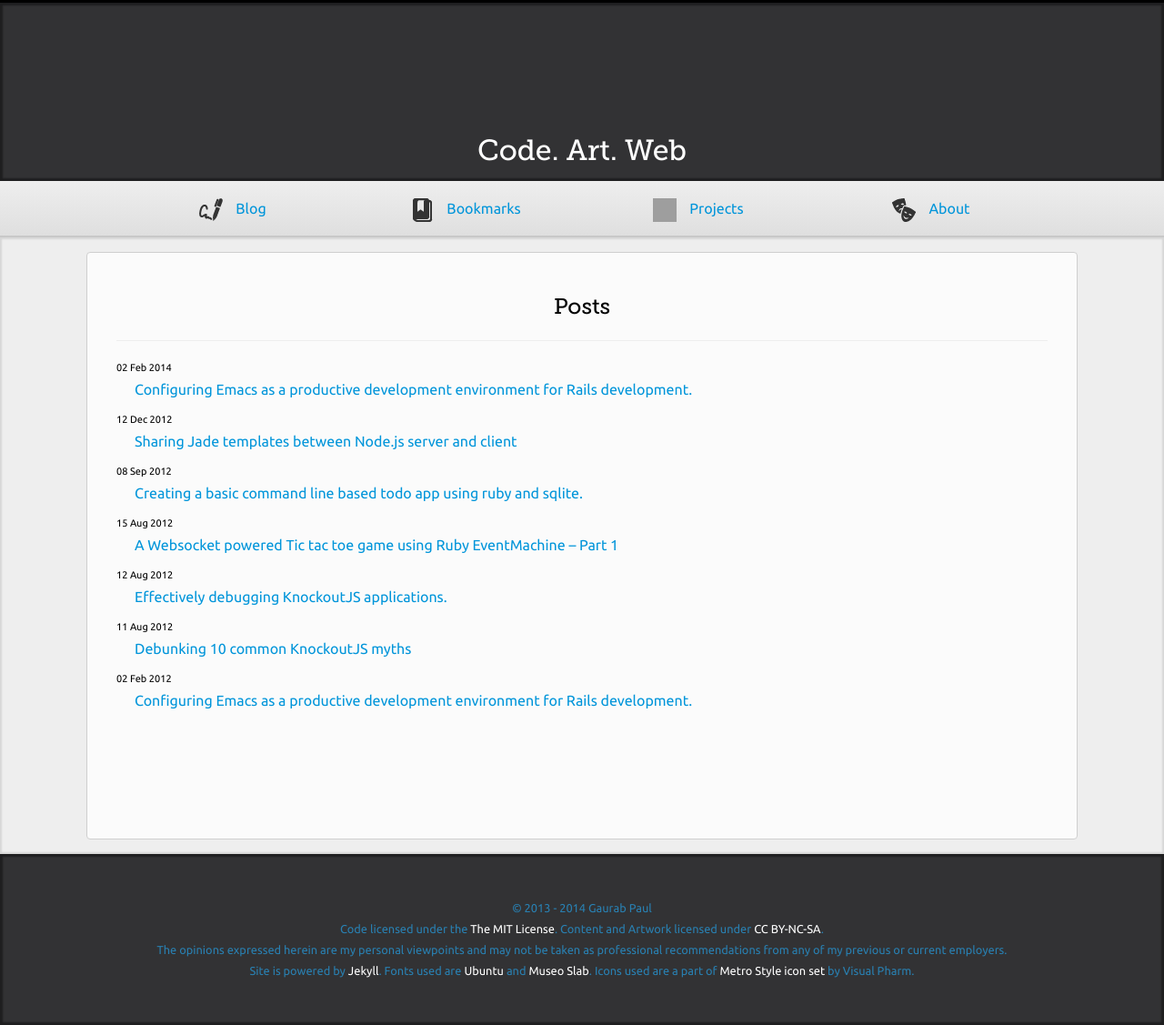
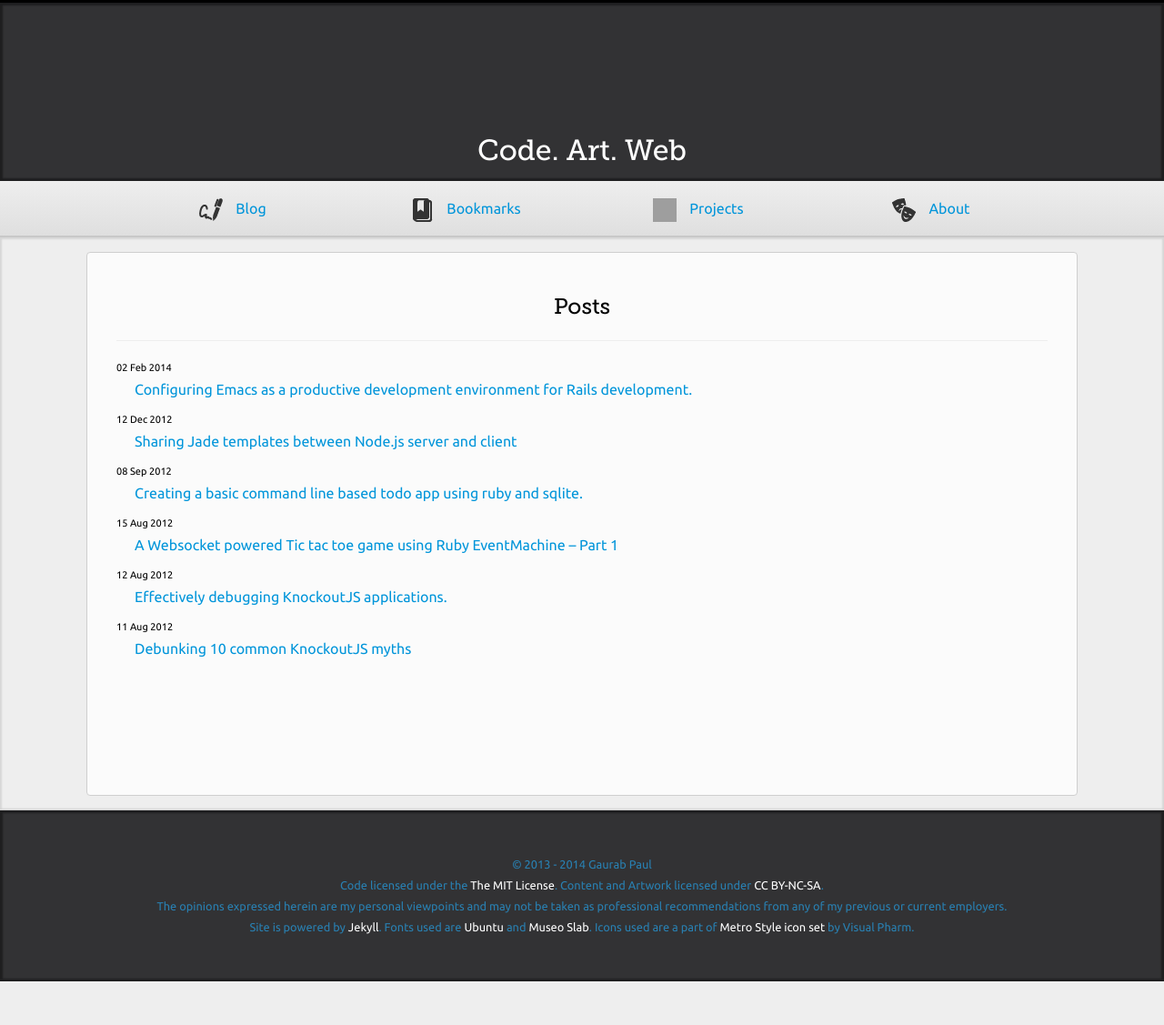
Before and after one commit to lorefnon/lorefnon.github.com, a Jekyll site: the page built from index.html, in a window 1280 px wide. Shown: the whole page at 91% size. Built offline with Jekyll 4.4.1, drawn with Linux system fonts in a browser that asks for light colours; Markdown is read by kramdown in place of the engine named in the settings; after the commit the page ends 1079 px from its top, so only the background shows below that; grey boxes are pictures that could not be loaded.

```diff
--- a/_posts/2012-02-02-configuring-emacs-for-rails.md
+++ /dev/null
@@ -1,333 +0,0 @@
----
-layout: post
-title: "Configuring Emacs as a productive development environment for Rails development."
----
-
-This post outlines some of the Emacs extensions (open source, of course) which can significantly ease the life of a Rails developer. While Rails is, by design, quite a productive framework, having the dev environment properly setup can multiply developer efficiency by an order of magnitude. Although almost all of this information is available online elsewhere, I nevertheless wanted to summarize my explorations in form of a basic guide to easily configure extensions I have found to be useful, during the course of my Rails projects. While the primary audience is a forgetful me from the future, I hope developers new to Rails or Emacs (or both) will find this helpful to get up and running with Emacs and Rails, without having to wade through reams of documentation right upfront. I have tried my best to link the appropriate authoritative resources, which may be helpful for people looking forward to customizing and extending the setup.
-
-While the setup below has been tested only in Linux Elementary, it should work for other Posix environments as well. Please ensure that you have got atleast [Emacs 24](http://www.gnu.org/software/emacs/#Obtaining) and can download packages through [`package.el`](https://github.com/technomancy/package.el). If you are not familiar with package management in emacs [Bozhidar Batsov](https://github.com/bbatsov) has presented [a great introduction](http://batsov.com/articles/2012/02/19/package-management-in-emacs-the-good-the-bad-and-the-ugly/). Adding the following snippet to your `~/.emacs` should provide access to [marmalade](http://marmalade-repo.org/) and [melpa](http://melpa.milkbox.net/#/) package archives:
-
-{% highlight lisp %}
-(require 'package)
-(add-to-list 'package-archives
-    '("marmalade" .
-      "http://marmalade-repo.org/packages/"))
-(add-to-list 'package-archives
-    '("melpa" . "http://melpa.milkbox.net/packages/") t)
-(package-initialize)
-{% endhighlight %}
-
-Syntax Checking
-===============
-
-While the `ruby-mode` bundled with Emacs works well with syntax highlighting, it does not automatically handle syntax checking. Luckily we have [flymake](http://www.emacswiki.org/emacs/FlyMake), which is a generic on the fly syntax checking system. We can install [flymake-ruby](https://github.com/purcell/flymake-ruby) which facilitates syntax checking for ruby through our package manager. Just hit `M-x package-install` and type in `flymake-ruby`.
-
-Once flymake-ruby is installed, we just have to hook it up with the ruby-mode.
-{% highlight lisp %}
-(require 'flymake-ruby)
-(add-hook 'ruby-mode-hook 'flymake-ruby-load)
-{% endhighlight %}
-
-And voila, no syntax errors go unnoticed ever again:
-
-![Emacs flymake screenshot](/images/emacs-flymake.png)
-
-
-Sane indentation
-================
-
-The default indentation system attempts to align the arguments of a function
-with the opening bracket vertically.
-
-{% highlight ruby %}
-function_call (arg1,
-               arg2);
-{% endhighlight %}
-
-While this is subjective, but if you, like me, find this behaviour erratic - the following will make emacs indent code inside parenthesis similar to elsewhere.
-
-{% highlight lisp %}
-(setq ruby-deep-indent-paren nil)
-{% endhighlight %}
-
-Ruby shell inside emacs
-=======================
-
-[inf-ruby](https://github.com/nonsequitur/inf-ruby) provides a REPL buffer connected to a Ruby subprocess. It is available through the package manager. Once installed you would probably want to bind it to a convenient shortcut. The following would bind it to `C-c r r`.
-
-{% highlight lisp %}
-(global-set-key (kbd "C-c r r") 'inf-ruby)
-{% endhighlight %}
-
-Integration with RVM
-====================
-
-If you use RVM for managing ruby versions, you would want to use [rvm.el](https://github.com/senny/rvm.el). Once installed you will just have to call `rvm-activate-corresponding-ruby` and rvm.el will automatically pick up your ruby version and gemset from .rvmrc file.
-
-The following will bind the aforementioned command to `C-c r a`
-
-{% highlight lisp %}
-(global-set-key (kbd "C-c r a") 'rvm-activate-corresponding-ruby)
-{% endhighlight %}
-
-![rvm.el](/images/emacs-rvm.png)
-
-It seamlessly integrates with `inf-ruby` so if you invoke `inf-ruby` after the previous step, you will get the version of ruby and gemset you expect.
-
-Project management with projectile
-==================================
-
-So far the steps had nothing to do with Rails and were equally useful for vanilla ruby projects. However for managing large Rails applications some basic project management facilities might come in handy.
-
-While there are a plethora of project management utilities for emacs, One that is particularly simple and easy to install is [projectile](https://github.com/bbatsov/projectile). It is available through the package manager. Once installed it can be configured as a global mode as follows:
-
-{% highlight lisp %}
-(projectile-global-mode)
-{% endhighlight %}
-
-or it can be hooked into particular modes:
-
-{% highlight lisp %}
-(add-hook 'ruby-mode-hook 'projectile-on)
-{% endhighlight %}
-
-I would also strongly recommend using the [ido-mode](http://www.emacswiki.org/emacs/InteractivelyDoThings) which, among other things, provides various enhancements to make navigation between files and buffers easy. The default behaviour of `C-x C-f` and `C-x C-b` are changed to a more interactive version, which shows a list of matched options while typing right inside the minibuffer. [flx-ido](https://github.com/lewang/flx) is an extension which further enhances the matching capabilities of ido to perform fuzzy matching (a-la sublime text) which can be a great productivity boost, particularly if you are a bit sloppy with keyboard. `ido` is built into emacs and `flx-ido` is available through package manager.
-
-`flx-ido-mode` activates the ido mode augmenting with flexible matching.
-
-You may want to use following snippet to display ido completions vertically instead of horizontally, as is the default behaviour.
-
-{% highlight lisp %}
- ;; Display ido results vertically, rather than horizontally
-  (setq ido-decorations (quote ("\n-> " "" "\n   " "\n   ..." "[" "]" " [No match]" " [Matched]" " [Not readable]" " [Too big]" " [Confirm]")))
-  (defun ido-disable-line-truncation () (set (make-local-variable 'truncate-lines) nil))
-  (add-hook 'ido-minibuffer-setup-hook 'ido-disable-line-truncation)
-  (defun ido-define-keys () ;; C-n/p is more intuitive in vertical layout
-    (define-key ido-completion-map (kbd "C-n") 'ido-next-match)
-    (define-key ido-completion-map (kbd "C-p") 'ido-prev-match))
-  (add-hook 'ido-setup-hook 'ido-define-keys)
-{% endhighlight %}
-
-![Emacs ido vertical completions](/images/emacs-ido-vertical.png)
-
-Projectile integrates with ido and uses it as its indexing method. For projectile to recognize the project root, you just have to drop an empty .projectile file there. Once that is done, you can simply perform a fuzzy search for files using `C-c C-p f` and directories using `C-c C-p d`
-
-![Projectile find file](/images/emacs-projectile-file-search.png)
-![Projectile find dir](/images/emcas-projectile-dir-search.png)
-
-[Projectile Rails](https://github.com/asok/projectile-rails) builds upon `projectile` to provide project management facilities specifically tailored for Rails applications. It is available through package manager and can be hooked up with projectile using :
-
-{% highlight lisp %}
-(add-hook 'projectile-mode-hook 'projectile-rails-on)
-{% endhighlight %}
-
-Projectile Rails adds a large number of keybindings to ease navigation across files in a rails project, running rake tasks, invoking console etc.
-Following is the list of commands and associated bindings taken from the home page of projectile rails.
-
-<table>
-<thead><tr>
-<th>Command</th>
-<th>Keybinding</th>
-<th>Description</th>
-</tr></thead>
-<tbody>
-<tr>
-<td>projectile-rails-find-model</td>
-<td><kbd>C-c r m</kbd></td>
-<td>Find a model using <code>projectile-completion-system</code>.</td>
-</tr>
-<tr>
-<td>projectile-rails-find-current-model</td>
-<td>
-<kbd>C-c r M</kbd>, <kbd>C-c r g m</kbd>
-</td>
-<td>Go to a model connected with the current resource.</td>
-</tr>
-<tr>
-<td>projectile-rails-find-controller</td>
-<td><kbd>C-c r c</kbd></td>
-<td>Find a controller using <code>projectile-completion-system</code>.</td>
-</tr>
-<tr>
-<td>projectile-rails-find-current-controller</td>
-<td>
-<kbd>C-c r C</kbd>, <kbd>C-c r g c</kbd>
-</td>
-<td>Go to a controller connected with the current resource.</td>
-</tr>
-<tr>
-<td>projectile-rails-find-view</td>
-<td><kbd>C-c r v</kbd></td>
-<td>Find a template or partial using <code>projectile-completion-system</code>.</td>
-</tr>
-<tr>
-<td>projectile-rails-find-current-view</td>
-<td>
-<kbd>C-c r V</kbd>, <kbd>C-c r g v</kbd>
-</td>
-<td>Go to a view connected with the current resource.</td>
-</tr>
-<tr>
-<td>projectile-rails-find-helper</td>
-<td><kbd>C-c r h</kbd></td>
-<td>Find a helper using <code>projectile-completion-system</code>.</td>
-</tr>
-<tr>
-<td>projectile-rails-find-current-helper</td>
-<td>
-<kbd>C-c r H</kbd>, <kbd>C-c r g h</kbd>
-</td>
-<td>Go to a helper connected with the current resource.</td>
-</tr>
-<tr>
-<td>projectile-rails-find-lib</td>
-<td><kbd>C-c r l</kbd></td>
-<td>Find a lib using <code>projectile-completion-system</code>.</td>
-</tr>
-<tr>
-<td>projectile-rails-find-spec</td>
-<td><kbd>C-c r s</kbd></td>
-<td>Find a spec using <code>projectile-completion-system</code>.</td>
-</tr>
-<tr>
-<td>projectile-rails-find-current-spec</td>
-<td>
-<kbd>C-c r S</kbd>, <kbd>C-c r g s</kbd>
-</td>
-<td>Go to a spec connected with the current resource.</td>
-</tr>
-<tr>
-<td>projectile-rails-find-migration</td>
-<td><kbd>C-c r n</kbd></td>
-<td>Find a migration using <code>projectile-completion-system</code>.</td>
-</tr>
-<tr>
-<td>projectile-rails-find-current-migration</td>
-<td>
-<kbd>C-c r N</kbd>, <kbd>C-c r g n</kbd>
-</td>
-<td>Go to a migration connected with the current resource.</td>
-</tr>
-<tr>
-<td>projectile-rails-find-javascript</td>
-<td><kbd>C-c r j</kbd></td>
-<td>Find a javascript using <code>projectile-completion-system</code>.</td>
-</tr>
-<tr>
-<td>projectile-rails-find-log</td>
-<td><kbd>C-c r o</kbd></td>
-<td>Find a log file and enable <code>auto-revert-tail-mode</code> in its buffer.</td>
-</tr>
-<tr>
-<td>projectile-rails-find-initializer</td>
-<td><kbd>C-c r i</kbd></td>
-<td>Find an initializer file using <code>projectile-completions-system</code>.</td>
-</tr>
-<tr>
-<td>projectile-rails-find-environment</td>
-<td><kbd>C-c r e</kbd></td>
-<td>Find an environment file using <code>projectile-completions-system</code>.</td>
-</tr>
-<tr>
-<td>projectile-rails-find-locale</td>
-<td><kbd>C-c r a</kbd></td>
-<td>Find a locale file using <code>projectile-completions-system</code>.</td>
-</tr>
-<tr>
-<td>projectile-rails-find-mailer</td>
-<td><kbd>C-c r @</kbd></td>
-<td>Find a mailer file using <code>projectile-completions-system</code>.</td>
-</tr>
-<tr>
-<td>projectile-rails-find-layout</td>
-<td><kbd>C-c r y</kbd></td>
-<td>Find a layout file using <code>projectile-completions-system</code>.</td>
-</tr>
-<tr>
-<td>projectile-rails-console</td>
-<td><kbd>C-c r r</kbd></td>
-<td>Run <code>rails console</code> command in <code>inf-ruby</code> buffer.</td>
-</tr>
-<tr>
-<td>projectile-rails-rake</td>
-<td><kbd>C-c r k</kbd></td>
-<td>Select a rake task to run using <code>projectile-completion-system</code>.</td>
-</tr>
-<tr>
-<td>projectile-rails-generate</td>
-<td><kbd>C-c r t</kbd></td>
-<td>Run <code>rails generate</code> command.</td>
-</tr>
-<tr>
-<td>projectile-rails-goto-file-at-point</td>
-<td>
-<kbd>C-c r RET</kbd>, <kbd>C-c r g f</kbd>
-</td>
-<td>Go to a file at point. Depending on the context that might be a constant, template or partial, or a gem.</td>
-</tr>
-<tr>
-<td>projectile-rails-goto-gemfile</td>
-<td><kbd>C-c r g g</kbd></td>
-<td>Go to <code>Gemfile</code> file.</td>
-</tr>
-<tr>
-<td>projectile-rails-goto-routes</td>
-<td><kbd>C-c r g r</kbd></td>
-<td>Go to <code>config/routes.rb</code> file.</td>
-</tr>
-<tr>
-<td>projectile-rails-goto-schema</td>
-<td><kbd>C-c r g h</kbd></td>
-<td>Go to <code>db/schema.rb</code> file.</td>
-</tr>
-<tr>
-<td>projectile-rails-goto-spec-helper</td>
-<td><kbd>C-c r g p</kbd></td>
-<td>Go to <code>spec/spec_helper.rb</code> file.</td>
-</tr>
-</tbody>
-</table>
-
-Note that `rails console` uses `inf-ruby`, so integration with rvm is smooth and effortless.
-
-![Projectile Rails console](/images/projectile-rails-console.png)
-
-Intelligent Code navigation and Completion with Robe
-====================================================
-
-[Robe](https://github.com/dgutov/robe) is a code assistance tool that uses a Ruby REPL subprocess with your application or gem code loaded, to provide information about loaded classes and modules, and where each method is defined.
-
-Robe is available via package manager. Once installed it can be hooked into ruby mode.
-{% highlight lisp %}
-(require 'robe)
-(add-hook 'ruby-mode-hook 'robe-mode)
-{% endhighlight %}
-
-If you are using rvm you  may want to instruct robe to auto-trigger `rvm-activate-corresponding-ruby`.
-
-{% highlight lisp %}
-(defadvice inf-ruby-console-auto (before activate-rvm-for-robe activate)
-  (rvm-activate-corresponding-ruby))
-{% endhighlight %}
-
-`robe-jump` bound by default to `M-.` can be used to jump to definitions of various classes and methods. While it is not ideal, in most of the scenarios, the expected entry is present in the first few suggestions.
-
-For intelligent completion robe can be integrated with [company mode](http://company-mode.github.io/). Company mode is a modern and modular completion system for emacs which accepts a multitude of pluggable back-ends and front-ends to provide rich completions on the fly. Robe provides a backend to the completion in form of company-robe. This can be configured as follows :
-
-{% highlight lisp %}
-(global-company-mode t)
-(push 'company-robe company-backends)
-{% endhighlight %}
-
-Now all you have to do is hit `robe-start` when you navigate into your project. After that at any point
-if you trigger `company-robe` you should be greeted with an intellisense like method definitions.
-
-Completion will start automatically after you type a few letters. Use M-n, M-p, <tab> and <return> to complete. Search through the completions with C-s, C-r and C-o. Even the documentations are available right from the editor (Press F1 at any menu entry).
-
-![Emacs robe completions](/images/emacs-robe-completions.png)
-
-One of the caveats is that robe requires `pry` and `pry-doc` to be in Gemfile. This is a problem when working with third party projects and I don't have a workaround for that yet.
-
-Also Ruby being a dynamic language which strives to push the limits on flexibility, perfect completion is simply not possible. Many of known caveats are [listed](https://github.com/dgutov/robe#notes) in Robe's home page and many are being actively being worked upon. But nevertheless, the setup is quite useful for day to day development and does not require a lot of effort on the part of the developer.
-
-I hope that this quick detour into the world of emacs-extensions has motivated you to atleast try out Emacs. How far you go down the rabbit hole is of-course for you to decide. As always, any criticism, suggestions and comments are welcome.
```
Also changed, not shown: _posts/2014-02-02-configuring-emacs-for-rails.md (+1 -1 lines).
